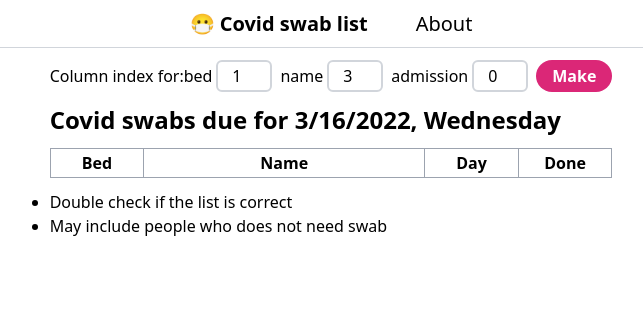
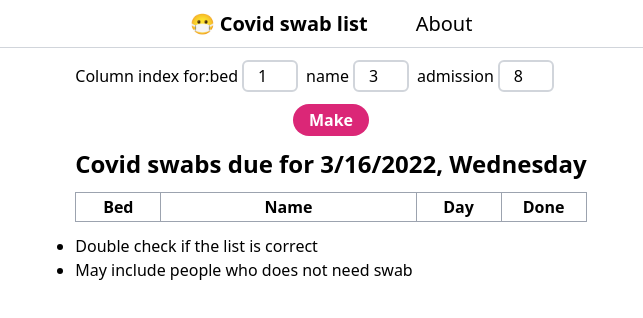
Before and after one commit to minho42/covid-swab-list, a Next.js app: page / in a window 1280 px wide. Shown: the top 318 px of the page, without its empty margins (309-952 px from the left). Built offline with nearby package versions, Linux system fonts and the light colour scheme.

Commit message:
wip: show all

```diff
--- a/pages/index.js
+++ b/pages/index.js
@@ -19,10 +19,12 @@ export default function Home() {
   const daysOfWeek = ["Sunday", "Monday", "Tuesday", "Wednesday", "Thursday", "Friday", "Saturday"];
   const [indexForBed, setIndexForBed] = useState(1);
   const [indexForName, setIndexForName] = useState(3);
-  const [indexForAdmission, setIndexForAdmission] = useState(0);
+  const [indexForAdmission, setIndexForAdmission] = useState(8);
   const [errorMessage, setErrorMessage] = useState("");
   const [patientList, setPatientList] = useState([]);
   const [dueList, setDueList] = useState([]);
+  const [hidePeopleNotDue, setHidePeopleNotDue] = useState(true);
+
   const title = `Covid swabs due for ${new Date().toLocaleDateString()}, ${daysOfWeek[new Date().getDay()]} ${
     dueList && dueList?.length > 0 ? `(${dueList.length})` : ""
   }`;
@@ -79,7 +81,7 @@ export default function Home() {
     });
     setDueList(tempList);
     // eslint-disable-next-line react-hooks/exhaustive-deps
-  }, [patientList]);
+  }, [patientList, hidePeopleNotDue]);
 
   return (
     <div className="space-y-3">
@@ -87,7 +89,6 @@ export default function Home() {
         <title>Covid swab list</title>
         <meta name="description" content="Covid swab list" />
       </Head>
-
       <div className="flex items-center space-x-2">
         Column index for:
         <label>
@@ -117,13 +118,24 @@ export default function Home() {
             value={indexForAdmission}
           ></input>
         </label>
+        {/* <label className="flex items-center pl-3">
+          Show all
+          <input
+            onChange={() => setHidePeopleNotDue(!hidePeopleNotDue)}
+            className="ml-1 w-6 h-6"
+            type="checkbox"
+            value={hidePeopleNotDue}
+          ></input>
+        </label> */}
+      </div>
+
+      <div className="text-center">
         <button
           onClick={getPatientListFromClipboard}
           className="bg-pink-600 hover:bg-pink-500 text-white rounded-full px-4 py-1 font-semibold "
         >
           Make
         </button>
-      </div>
 
         {errorMessage ? (
           <div className="my-1 text-center bg-pink-100 text-pink-600 font-semibold rounded py-1">
@@ -132,6 +144,7 @@ export default function Home() {
         ) : (
           ""
         )}
+      </div>
 
       <div className="text-2xl font-semibold">{title}</div>
 
```
Lines whose indentation alone changed are shown as unchanged.
